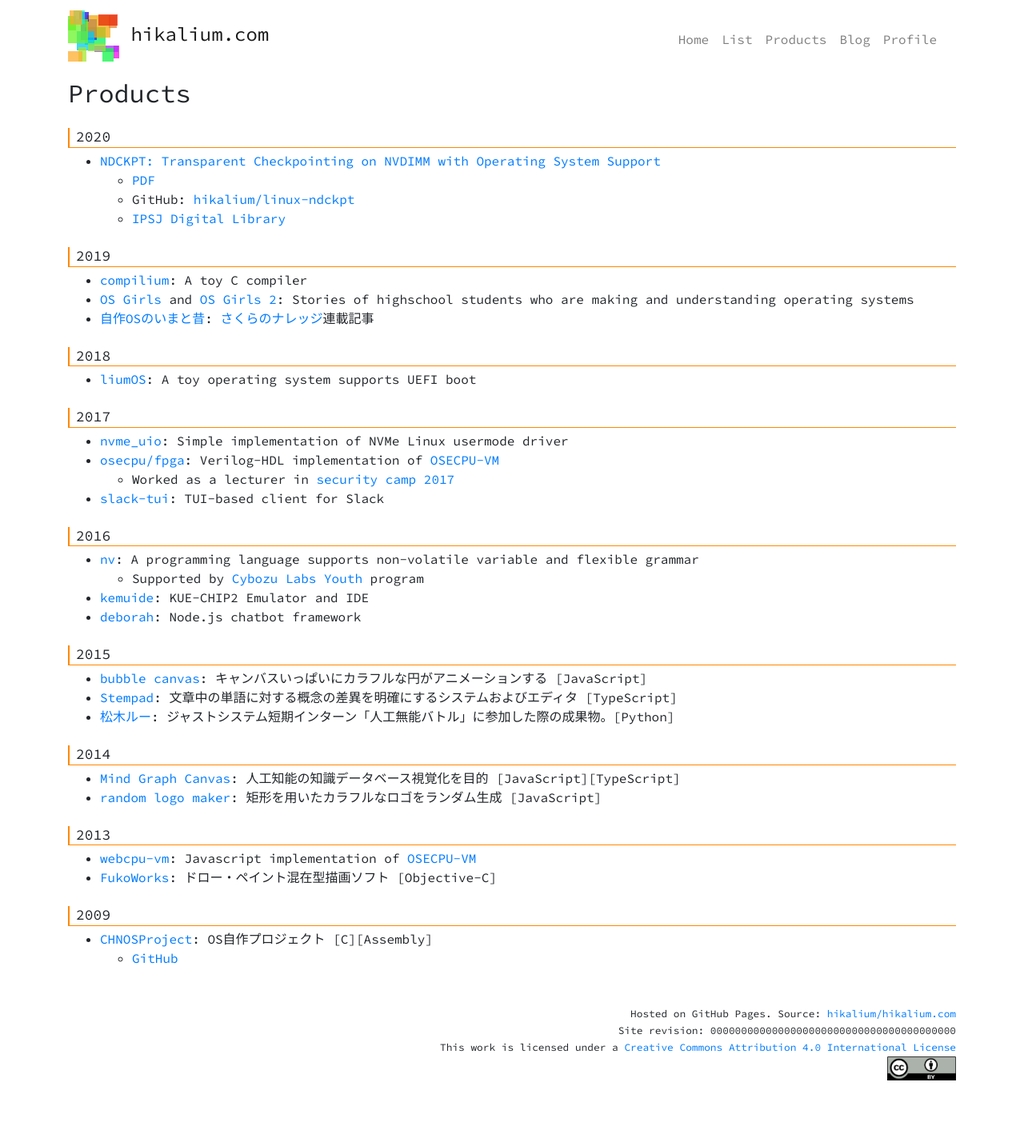
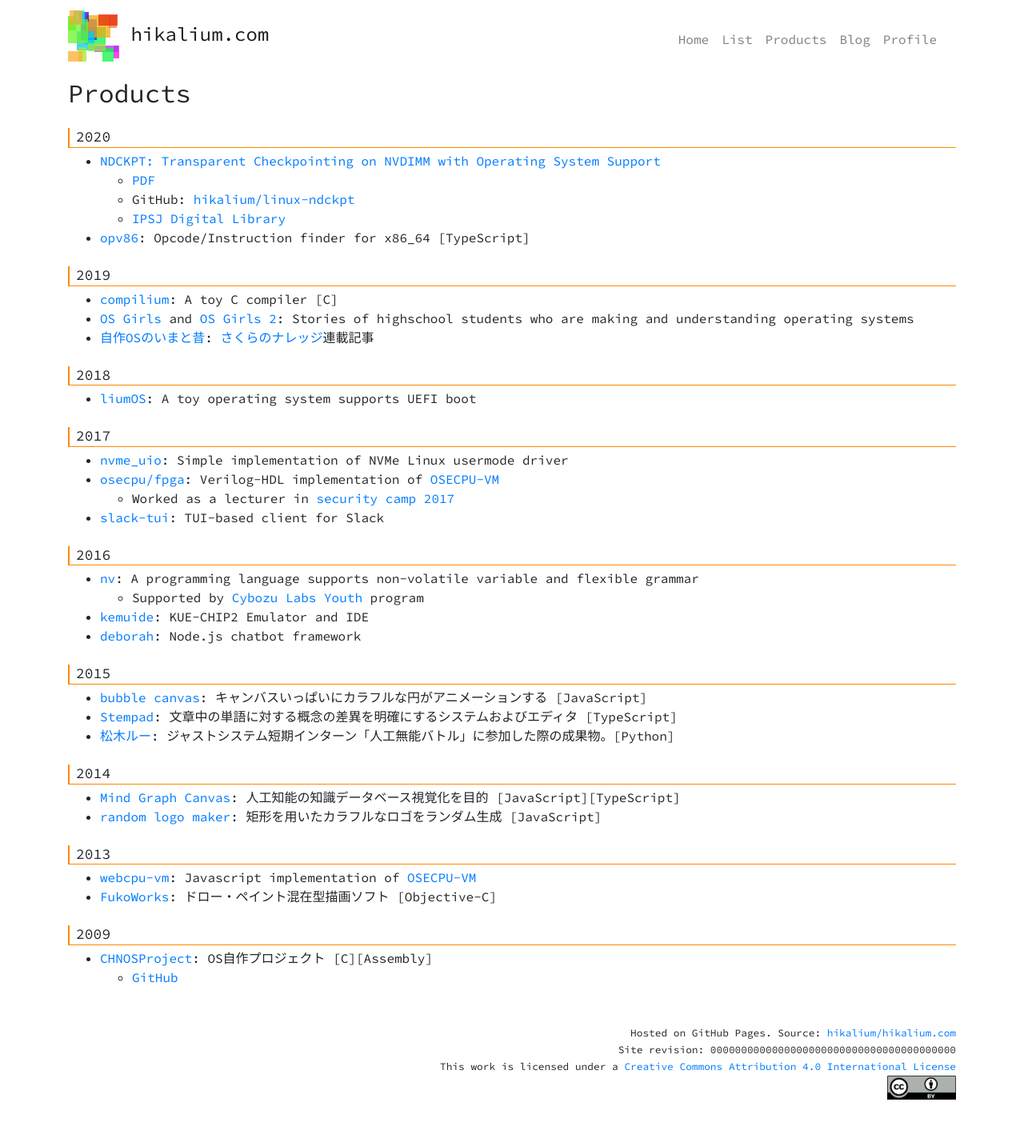
Before and after one commit to hikalium/hikalium.com, a Jekyll site: the page built from products.md, in a window 1280 px wide. Shown: the whole page at 80% size. Built offline with Jekyll 4.4.1, drawn with Linux system fonts in a browser that asks for light colours; our own code applies the rules of GitHub Pages for plain Markdown files; before the commit the page ends 1399 px from its top, so only the background shows below that.

Commit message:
Update products.md

```diff
--- a/products.md
+++ b/products.md
@@ -5,9 +5,10 @@
   - [PDF](http://www.kasahara.cs.waseda.ac.jp/achieve/pdf/y2019/ETNET2020_CPSY_ndckpt__%E8%A5%BF%E7%94%B0%E3%81%95%E3%82%93.pdf)
   - GitHub: [hikalium/linux-ndckpt](https://github.com/hikalium/linux-ndckpt)
   - [IPSJ Digital Library](http://id.nii.ac.jp/1001/00203154/)
+- [opv86](https://hikalium.github.io/opv86/): Opcode/Instruction finder for x86_64 [TypeScript]
 
 ### 2019
-- [compilium](https://github.com/hikalium/compilium): A toy C compiler
+- [compilium](https://github.com/hikalium/compilium): A toy C compiler [C]
 - [OS Girls](https://hikalium.booth.pm/items/1317230) and [OS Girls 2](https://hikalium.booth.pm/items/1576135): Stories of highschool students who are making and understanding operating systems
 - [自作OSのいまと昔](https://knowledge.sakura.ad.jp/serialization/handmade-os/): [さくらのナレッジ](https://knowledge.sakura.ad.jp/)連載記事
 
```
